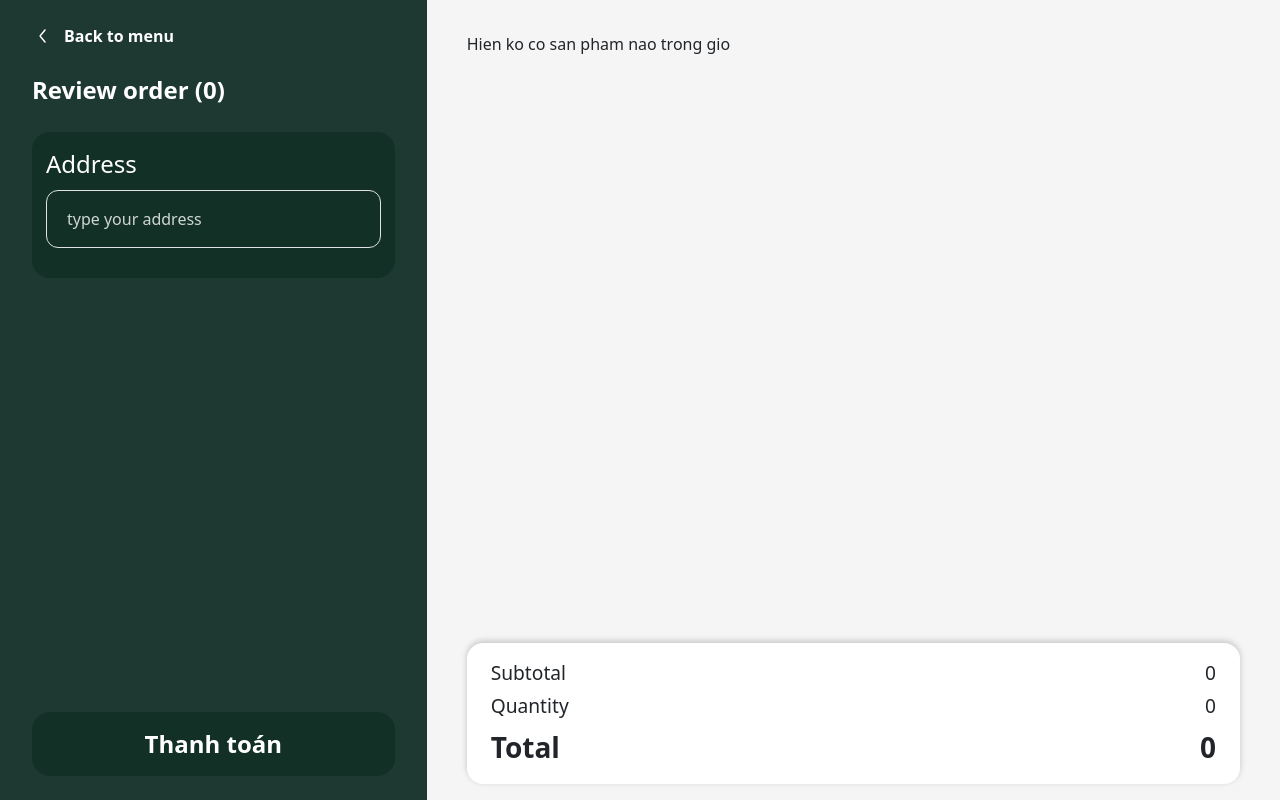
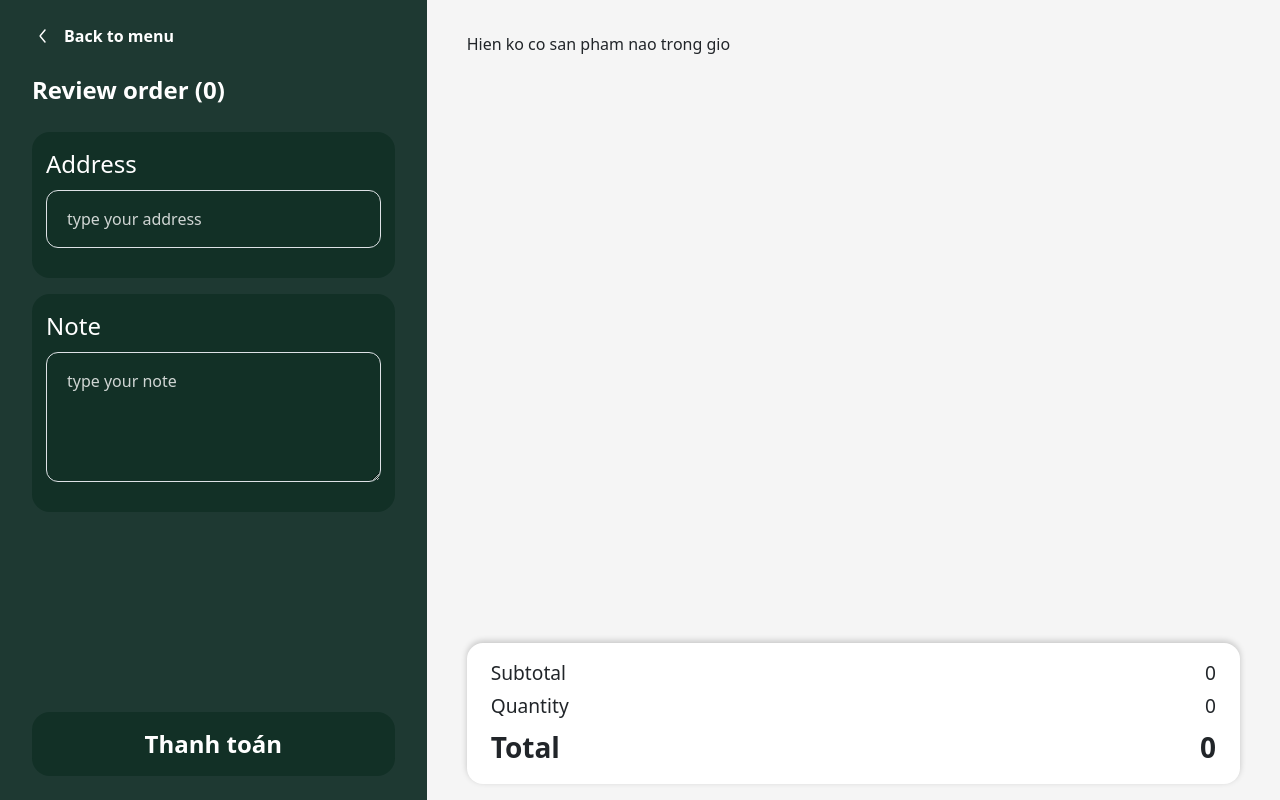
Before and after one commit to nguyentin05/cafe-management, a Flask app: template app/templates/customer/cart.html in a window 1280 px wide. Run offline with Flask 3, Linux system fonts and the light colour scheme; the template is opened without the code that fills it, so the values that code supplies are empty; parts of the project's set-up code (start-up, migrations or seed data) failed here and were passed over; some libraries are stand-ins or nearby versions.

Commit message:
fix cart

```diff
--- a/app/controllers/api_customer_controller.py
+++ b/app/controllers/api_customer_controller.py
@@ -43,8 +43,9 @@ def add_to_cart():
 def pay():
     data = request.json
     address = data.get('address')
+    orderNote = data.get('orderNote', '')
     try:
-        add_online_order(session.get('cart'),address=address)
+        add_online_order(session.get('cart'), address=address, note=orderNote)
         session.pop('cart', None)
     except:
         return jsonify({'code': 400})
--- a/app/daos/order_dao.py
+++ b/app/daos/order_dao.py
@@ -47,7 +47,7 @@ def add_offline_order(draft, note, table):
         print('ERROR in add_offline_order:', e)
         raise e
 
-def add_online_order(cart, address):
+def add_online_order(cart, address, note):
     if not cart:
         raise ValueError("Cart is empty")
 
@@ -55,7 +55,8 @@ def add_online_order(cart, address):
         order = OnlineOrder(
             customer_id=current_user.id,
             customer_address=address,
-            status=OrderStatus.PENDING
+            status=OrderStatus.PENDING,
+            note=note
         )
         db.session.add(order)
         db.session.flush()
--- a/app/static/js/cart.js
+++ b/app/static/js/cart.js
@@ -31,6 +31,9 @@ function pay() {
     const addressInput = document.getElementById('address');
     const address = addressInput.value.trim();
 
+    const noteInput = document.getElementById('orderNote');
+    const note = noteInput.value.trim();
+
     if (!address) {
         alert("Vui lòng nhập dia chi!");
         return;
@@ -40,7 +43,8 @@ function pay() {
         fetch('/api/customer/pay', {
             method: 'post',
             body: JSON.stringify({
-                'address': address
+                'address': address,
+                'orderNote': note
             }),
             headers: {
                 'Content-Type': 'application/json'
--- a/app/templates/customer/cart.html
+++ b/app/templates/customer/cart.html
@@ -23,6 +23,7 @@
             <div class="mb-4 fs-4 fw-bold">
                 Review order (<span class="cartCounter">{{ cart_stats.total_quantity }}</span>)
             </div>
+                <div>
                     <div class="cart-card mb-3">
                     <div class="fs-4 text-white mb-2">Address</div>
                     <form method="post">
@@ -32,6 +33,13 @@
                                id="address"
                                placeholder="type your address">
                     </form>
+                </div>
+                <div class="cart-card mb-3">
+                    <div class="fs-4 text-white mb-2">Note</div>
+                    <form method="post">
+                        <textarea maxlength="200" id="orderNote" rows="4" class="form-control form-control-sm address-input mb-3 fs-6 text-white" name="orderNote" placeholder="type your note"></textarea>
+                    </form>
+                </div>
             </div>
             <div class="pay-button">
                 <div class="cart-card text-center fs-4 fw-bold" onclick="pay()">
--- a/app/templates/waiter/offline-order.html
+++ b/app/templates/waiter/offline-order.html
@@ -88,7 +88,7 @@
                     </div>
                     <div class="mb-5 pb-5 form-group">
                         <div class="fs-6 mb-1">Ghi chú</div>
-                        <textarea id="orderNote" rows="4" class="form-control" name="orderNote"
+                        <textarea maxlength="200" id="orderNote" rows="4" class="form-control" name="orderNote"
                                   placeholder="nhap ghi chu"></textarea>
                     </div>
                 </form>
```
Lines whose indentation alone changed are shown as unchanged.
